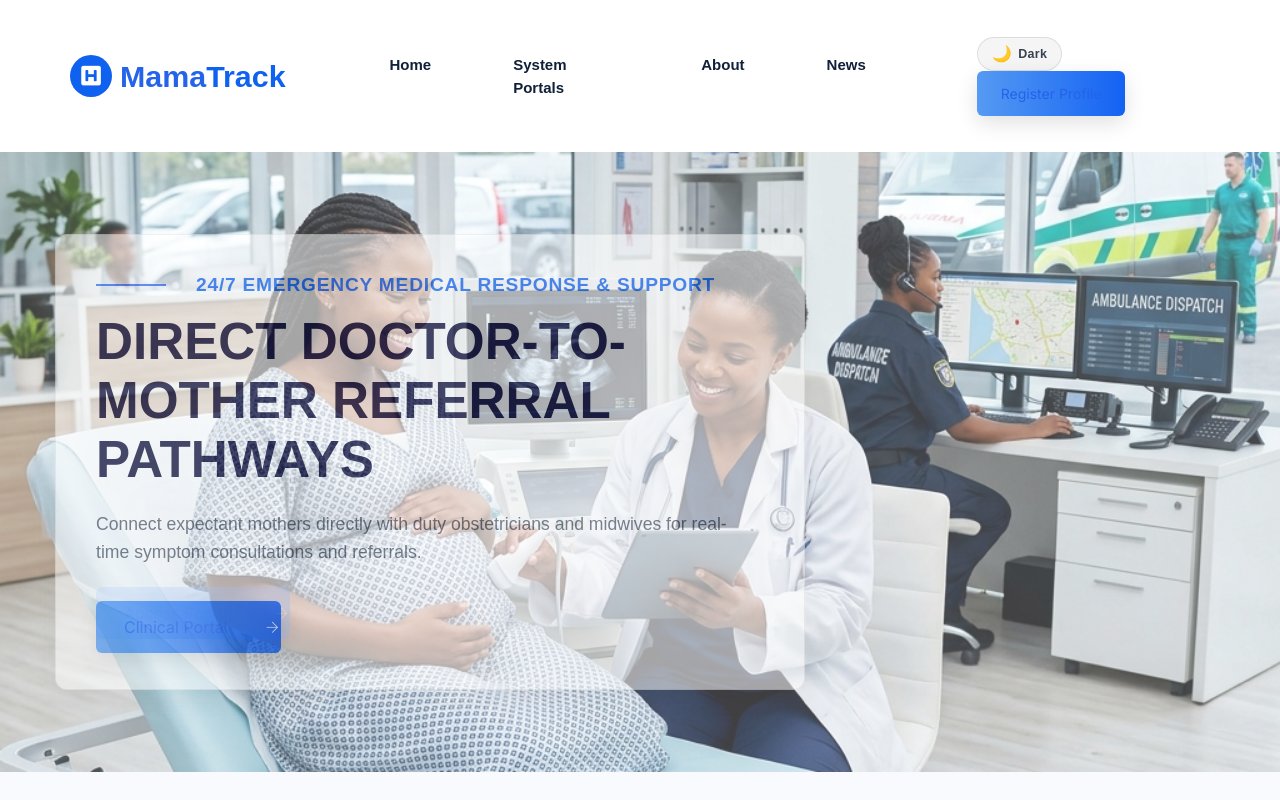
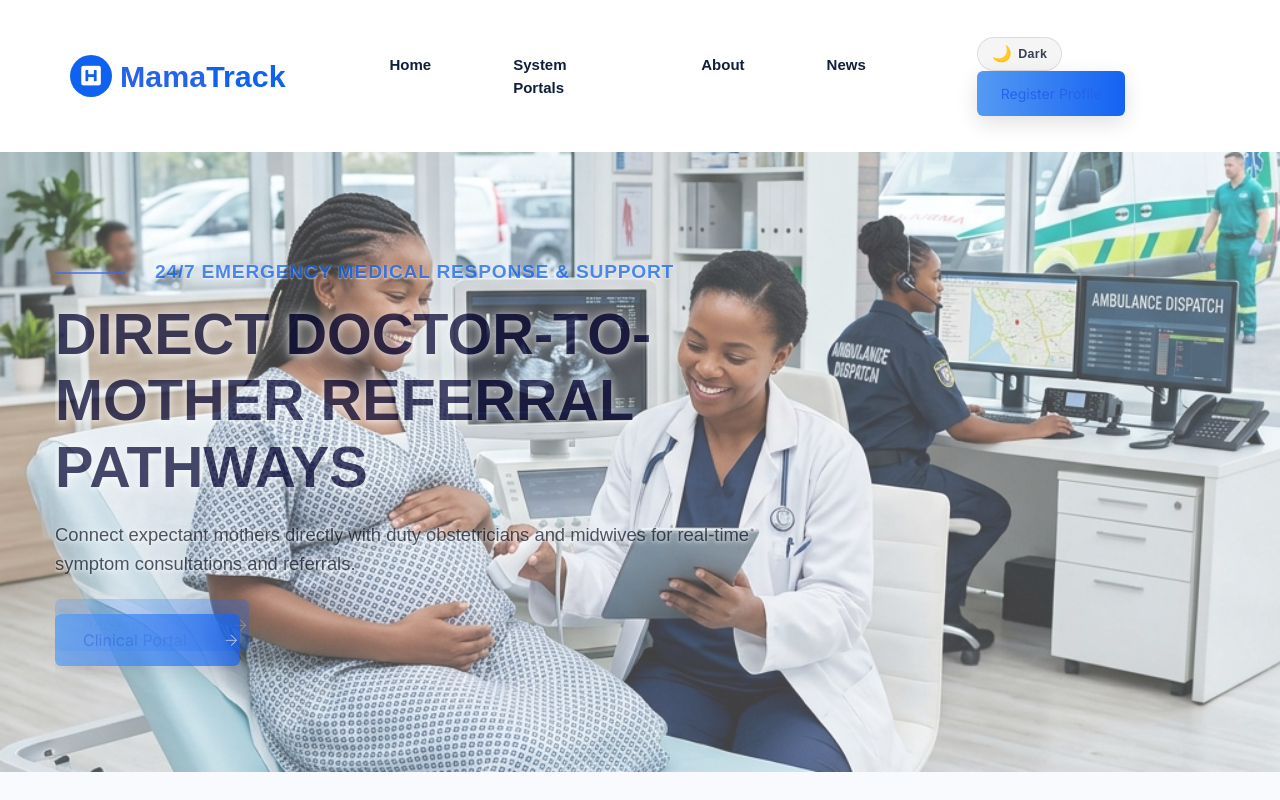
Before and after one commit to Praise1930/my-project1, a React (Vite) app: page / in a window 1280 px wide. Shown: the top 800 px of the page. Built offline with nearby package versions, Linux system fonts and the light colour scheme; a web font is replaced by a local one.

Commit message:
Style: Remove card overlay on hero text, add high-contrast text shadows, and update header links to be white in dark mode

```diff
--- a/src/pages/Landing.tsx
+++ b/src/pages/Landing.tsx
@@ -57,21 +57,40 @@ export const Landing: React.FC = () => {
   return (
     <div id="top" className="medical-landing-root" style={{ background: isDark ? '#0f172a' : '#ffffff', color: isDark ? '#cbd5e1' : '#757575', fontFamily: "'Muli', sans-serif", minHeight: '100vh', transition: 'background-color 0.3s ease, color 0.3s ease' }}>
       <style>{`
-        /* Dynamic theme navigation link overrides */
-        #navigation li a {
-          color: ${isDark ? '#f1f5f9' : '#102039'} !important;
+        /* Strict CSS Overrides for Header Navigation and Buttons */
+        html[data-theme='dark'] #navigation li a,
+        html[data-theme='dark'] .main-menu ul li a,
+        html[data-theme='dark'] .slicknav_nav a,
+        html[data-theme='dark'] .sticky-bar a,
+        html[data-theme='dark'] .mobile-nav-dropdown a {
+          color: #ffffff !important;
         }
-        #navigation li a:hover {
+        html[data-theme='dark'] #navigation li a:hover,
+        html[data-theme='dark'] .main-menu ul li a:hover {
+          color: #60a5fa !important;
+        }
+
+        html[data-theme='light'] #navigation li a,
+        html[data-theme='light'] .main-menu ul li a,
+        html[data-theme='light'] .slicknav_nav a,
+        html[data-theme='light'] .sticky-bar a,
+        html[data-theme='light'] .mobile-nav-dropdown a {
+          color: #102039 !important;
+        }
+        html[data-theme='light'] #navigation li a:hover,
+        html[data-theme='light'] .main-menu ul li a:hover {
           color: #0f61ef !important;
         }
+
+        /* Force button text to always be visible (white) */
         .btn, .hero-btn, .header-btn {
           color: #ffffff !important;
         }
         .btn:hover, .hero-btn:hover, .header-btn:hover {
           color: #ffffff !important;
         }
-        .mobile-nav-dropdown a {
-          color: ${isDark ? '#f1f5f9' : '#102039'} !important;
+        .header-btn {
+          background-image: linear-gradient(to left, #559af3, #1462f3, #559af3) !important;
         }
       `}</style>
 
@@ -180,22 +199,41 @@ export const Landing: React.FC = () => {
               <div className="row">
                 <div className="col-xl-8 col-lg-10 col-md-10">
                   <div className="hero__caption" style={{
-                    padding: '36px 40px',
-                    background: isDark ? 'rgba(15, 23, 42, 0.75)' : 'rgba(255, 255, 255, 0.75)',
-                    borderRadius: '12px',
-                    backdropFilter: 'blur(10px)',
-                    border: isDark ? '1px solid rgba(255, 255, 255, 0.08)' : '1px solid rgba(0, 0, 0, 0.08)',
-                    boxShadow: isDark ? '0 10px 30px rgba(0, 0, 0, 0.5)' : '0 10px 30px rgba(0, 0, 0, 0.06)',
+                    padding: '40px 0',
                     maxWidth: '750px',
-                    margin: '30px 0'
+                    margin: '30px 0',
+                    background: 'transparent'
                   }}>
-                    <span style={{ color: isDark ? '#60a5fa' : '#0f61ef', fontSize: '1.2rem', fontWeight: 800, textTransform: 'uppercase', letterSpacing: '0.04em', display: 'block', marginBottom: '14px' }}>
+                    <span style={{
+                      color: isDark ? '#60a5fa' : '#0f61ef',
+                      fontSize: '1.2rem',
+                      fontWeight: 800,
+                      textTransform: 'uppercase',
+                      letterSpacing: '0.04em',
+                      display: 'block',
+                      marginBottom: '14px',
+                      textShadow: isDark ? '0 2px 4px rgba(0, 0, 0, 0.9)' : '0 1px 2px rgba(255, 255, 255, 0.9)'
+                    }}>
                       {slide.subtitle}
                     </span>
-                    <h1 style={{ color: isDark ? '#ffffff' : '#030431', fontSize: '3.2rem', fontWeight: 900, lineHeight: 1.15, marginBottom: '20px' }}>
+                    <h1 style={{
+                      color: isDark ? '#ffffff' : '#030431',
+                      fontSize: '3.6rem',
+                      fontWeight: 900,
+                      lineHeight: 1.15,
+                      marginBottom: '20px',
+                      textShadow: isDark ? '0 2px 8px rgba(0, 0, 0, 0.9), 0 0 15px rgba(0, 0, 0, 0.6)' : '0 2px 6px rgba(255, 255, 255, 0.9), 0 0 15px rgba(255, 255, 255, 0.9)'
+                    }}>
                       {slide.title}
                     </h1>
-                    <p style={{ color: isDark ? '#cbd5e1' : '#4b5563', fontSize: '1.1rem', marginBottom: '35px', lineHeight: 1.6 }}>
+                    <p style={{
+                      color: isDark ? '#ffffff' : '#111827',
+                      fontSize: '1.15rem',
+                      fontWeight: 500,
+                      marginBottom: '35px',
+                      lineHeight: 1.6,
+                      textShadow: isDark ? '0 1px 4px rgba(0, 0, 0, 0.9)' : '0 1px 3px rgba(255, 255, 255, 0.9), 0 0 8px rgba(255, 255, 255, 0.9)'
+                    }}>
                       {slide.desc}
                     </p>
                     {slide.link.startsWith('#') ? (
```
